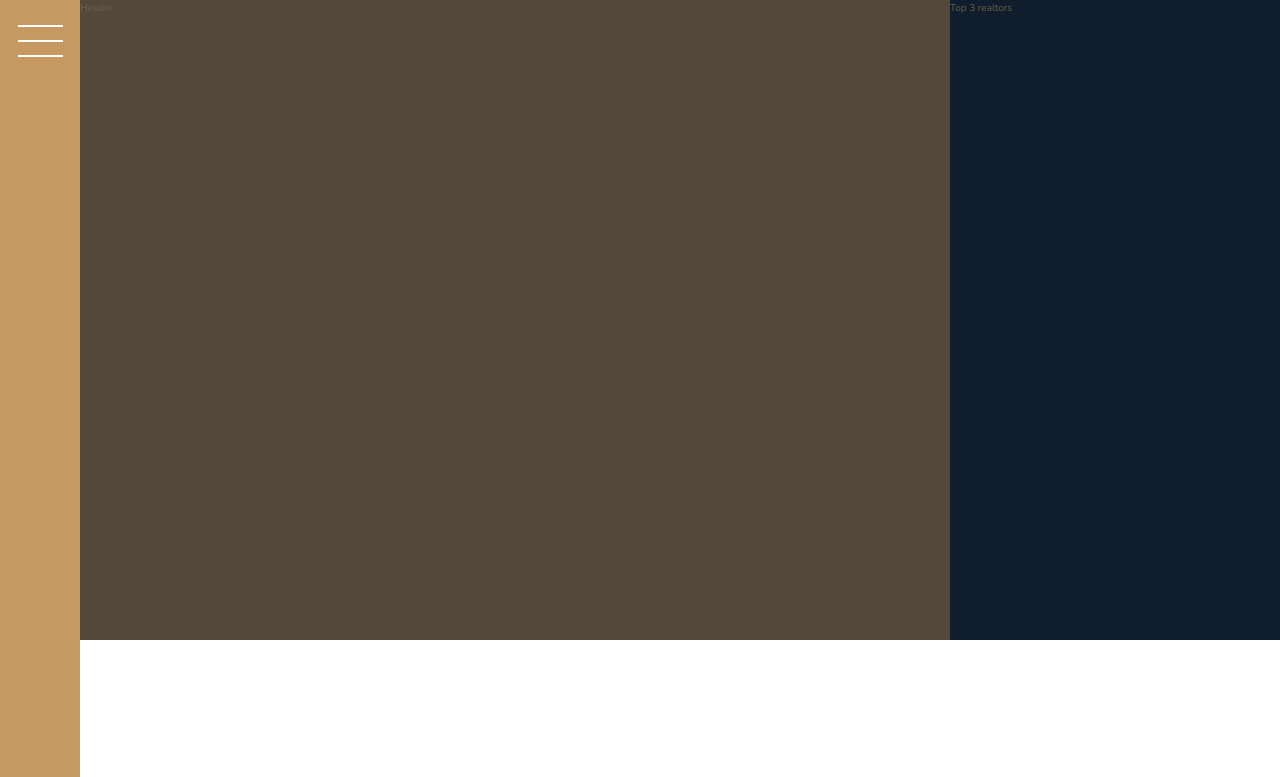
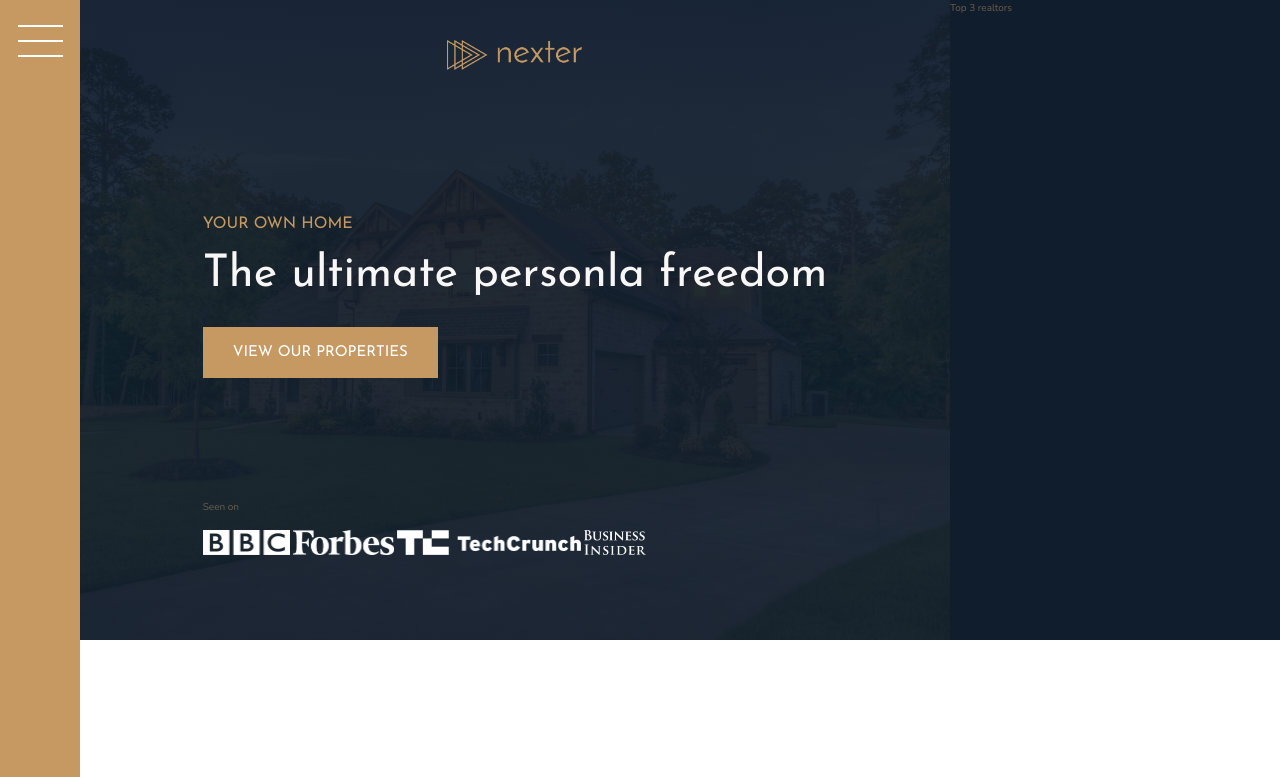
Before and after one commit to afozbek/Nexter, a website: page index.html in a window 1280 px wide. Shown: the top 777 px of the page. Drawn offline with nearby package versions, Linux system fonts and the light colour scheme.

Commit message:
header_1

```diff
--- a/index.html
+++ b/index.html
@@ -19,7 +19,17 @@
     </div>
 
     <header class="header">
-        Header
+        <img src="img/logo.png" alt="Nexter logo" class="header__logo">
+        <h3 class="heading-3">Your own home</h3>
+        <h1 class="heading-1">The ultimate personla freedom</h1>
+        <button class="btn header__btn">View our properties</button>
+        <div class="header__seenon-text">Seen on</div>
+        <div class="header__seenon-logos">
+            <img src="img/logo-bbc.png" alt="Seen on logo 1">
+            <img src="img/logo-forbes.png" alt="Seen on logo 2">
+            <img src="img/logo-techcrunch.png" alt="Seen on logo 3">
+            <img src="img/logo-bi.png" alt="Seen on logo 4">
+        </div>
     </header>
 
     <div class="realtors">
--- a/sass/_header.scss
+++ b/sass/_header.scss
@@ -1,4 +1,38 @@
 .header {
     background-color: $color-grey-dark-1;
     grid-column: full-start / col-end 6;
+    background-image:  linear-gradient(rgba($color-secondary, .93),
+    rgba($color-secondary, .93)),
+    url(../img/hero.jpeg);
+    background-size: cover;
+    background-position: center;
+    padding: 8rem;
+    padding-top: 4rem;
+
+    display: grid;
+    grid-template-rows: 1fr min-content 6rem 1fr;
+    grid-template-columns: max-content;
+    grid-row-gap: 1.5rem;
+    justify-content: center;
+
+
+    &__btn {
+        align-self: start;
+        justify-self: start;
+    }
+
+    &__logo {
+        height: 3rem;
+        justify-self: center;
+    }
+
+    &__seenon-text {
+
+    }
+
+    &__seenon-logos {
+        img {
+            height: 2.5rem;
+        }
+    }
 }
--- a/sass/_typography.scss
+++ b/sass/_typography.scss
@@ -5,6 +5,9 @@
 
 .heading-1 {
     @extend %heading;
+    font-size: 4.5rem;
+    color: $color-grey-light-1;
+    line-height: 1;
 }
 .heading-2 {
     @extend %heading ;
```
Also changed, not shown: css/style.css.
